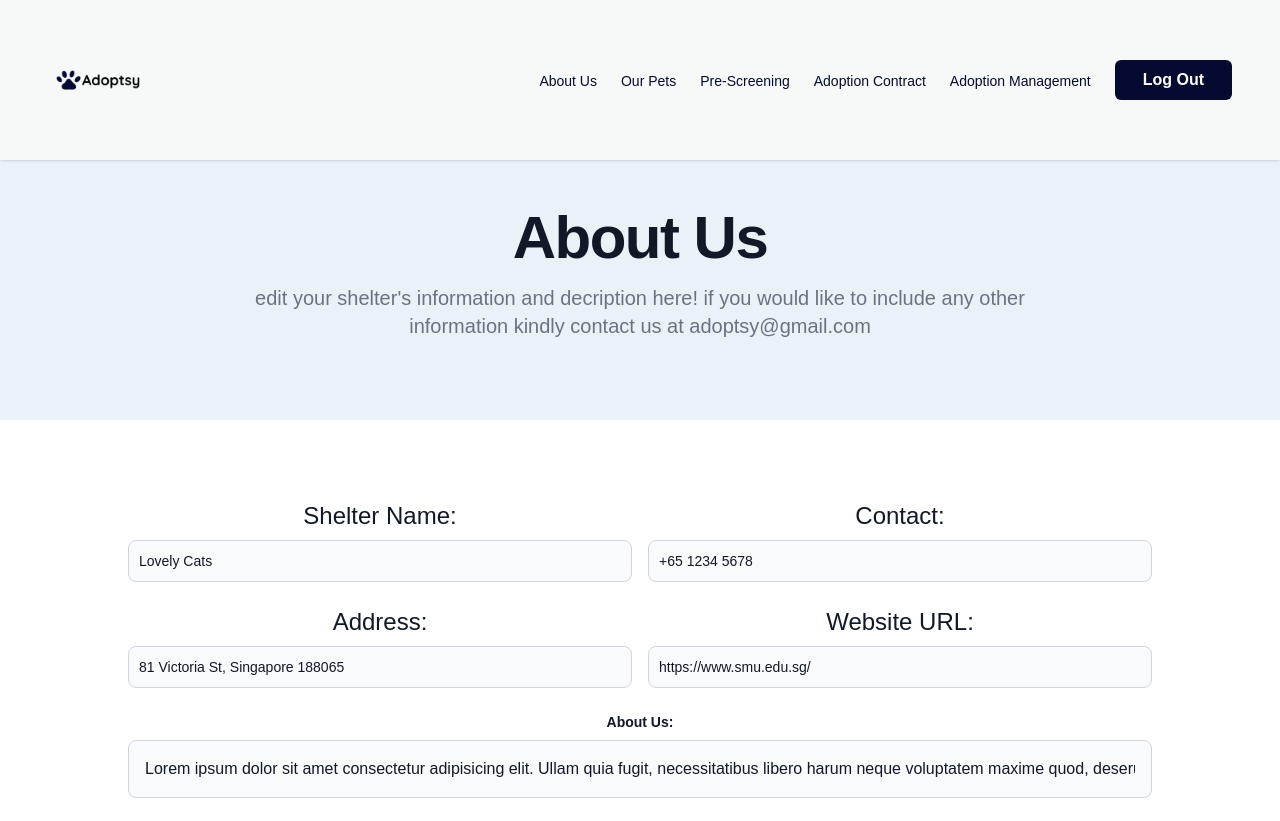
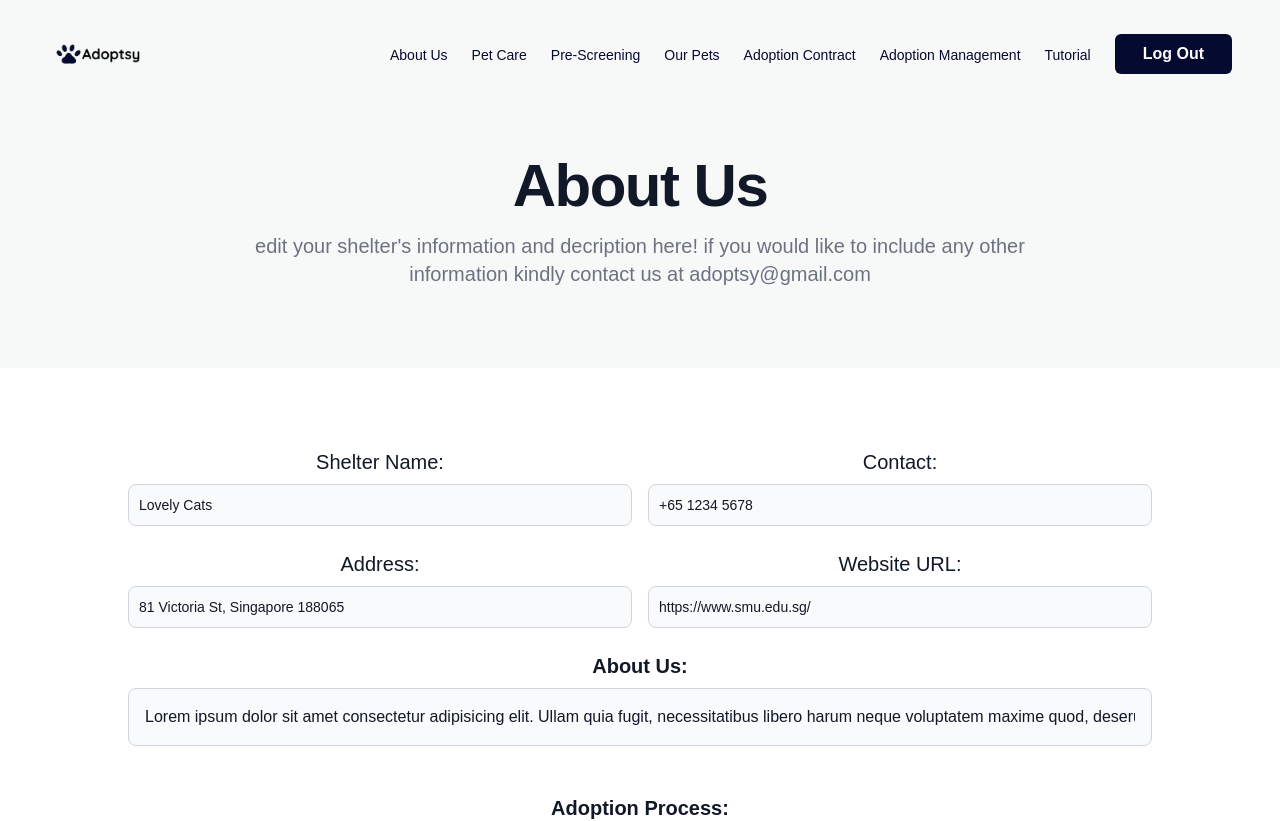
Before and after one commit to noviaantony/adoptimize, a React (Create React App) app in the folder client/: page /AboutUs in a window 1280 px wide. Shown: the top 821 px of the page. Built offline with nearby package versions, Linux system fonts and the light colour scheme.

Commit message:
style: Minor ui changes

```diff
--- a/client/src/components/aboutus/EditableTable2.jsx
+++ b/client/src/components/aboutus/EditableTable2.jsx
@@ -30,7 +30,7 @@ const EditableTable2 = () => {
     <div className="mt-20">
       <div className = "grid grid-cols-2 gap-4">
         <div class="mb-6 ml-32 font-nunito">
-            <label for="base-input" class="block mb-2 text-2xl font-medium text-gray-900 dark:text-white font-bold">Shelter Name:</label>
+            <label for="base-input" class="block mb-2 text-xl font-medium text-gray-900 dark:text-white font-bold">Shelter Name:</label>
             {shelterData.map(({ shelterId, Name, Contact, Address, Website, Description,AdoptionProcess }) => (
               <input type="text" id="base-input" class="bg-gray-50 border border-gray-300 text-gray-900 text-sm rounded-lg focus:ring-blue-500 focus:border-blue-500 block w-full p-2.5 dark:bg-gray-700 dark:border-gray-600 dark:placeholder-gray-400 dark:text-white dark:focus:ring-blue-500 dark:focus:border-blue-500 font-nunito" placeholder="Enter Your Shleter's Name"
               onChange={(e) => onChangeInput(e, shelterId)}
@@ -40,7 +40,7 @@ const EditableTable2 = () => {
 
         </div>
         <div class="mb-6 mr-32 font-nunito">
-            <label for="base-input" class="block mb-2 text-2xl font-medium text-gray-900 dark:text-white font-bold">Contact:</label>
+            <label for="base-input" class="block mb-2 text-xl font-medium text-gray-900 dark:text-white font-bold">Contact:</label>
             {shelterData.map(({ shelterId, Name, Contact, Address, Website, Description,AdoptionProcess  }) => (
               <input type="text" id="base-input" class="bg-gray-50 border border-gray-300 text-gray-900 text-sm rounded-lg focus:ring-blue-500 focus:border-blue-500 block w-full p-2.5 dark:bg-gray-700 dark:border-gray-600 dark:placeholder-gray-400 dark:text-white dark:focus:ring-blue-500 dark:focus:border-blue-500 font-nunito"
               placeholder="Enter Your Shleter's Contact Number"
@@ -53,14 +53,14 @@ const EditableTable2 = () => {
 
       <div className = "grid grid-cols-2 gap-4">
         <div class="mb-6 ml-32 font-nunito">
-          <label for="base-input" class="block mb-2 text-2xl font-medium text-gray-900 dark:text-white font-bold">Address:</label>
+          <label for="base-input" class="block mb-2 text-xl font-medium text-gray-900 dark:text-white font-bold">Address:</label>
           {shelterData.map(({ shelterId, Name, Contact, Address, Website, Description,AdoptionProcess  }) => (
           <input type="text" id="base-input" class="bg-gray-50 border border-gray-300 text-gray-900 text-sm rounded-lg focus:ring-blue-500 focus:border-blue-500 block w-full p-2.5 dark:bg-gray-700 dark:border-gray-600 dark:placeholder-gray-400 dark:text-white dark:focus:ring-blue-500 dark:focus:border-blue-500 font-nunito" placeholder="Enter Your Shleter's Address" onChange={(e) => onChangeInput(e, shelterId)}
           value = {Address}/>
           ))}
         </div>
         <div class="mb-6 mr-32 font-nunito">
-            <label for="base-input" class="block mb-2 text-2xl font-medium text-gray-900 dark:text-white font-bold">Website URL:</label>
+            <label for="base-input" class="block mb-2 text-xl font-medium text-gray-900 dark:text-white font-bold">Website URL:</label>
             {shelterData.map(({ shelterId, Name, Contact, Address, Website, Description,AdoptionProcess  }) => (
             <input type="text" id="base-input" class="bg-gray-50 border border-gray-300 text-gray-900 text-sm rounded-lg focus:ring-blue-500 focus:border-blue-500 block w-full p-2.5 dark:bg-gray-700 dark:border-gray-600 dark:placeholder-gray-400 dark:text-white dark:focus:ring-blue-500 dark:focus:border-blue-500 font-nunito" placeholder="Enter Your Shelter's Website URL"onChange={(e) => onChangeInput(e, shelterId)}
             value = {Website}/>
@@ -71,14 +71,14 @@ const EditableTable2 = () => {
 
 
       <div class="mb-12 mx-32 font-nunito">
-          <label for="large-input" class="block mb-2 text-sm text-2xl text-gray-900 dark:text-white font-bold">About Us:</label>
+          <label for="large-input" class="block mb-2 text-xl text-gray-900 dark:text-white font-bold">About Us:</label>
           {shelterData.map(({ shelterId, Name, Contact, Address, Website, Description,AdoptionProcess  }) => (
           <input type="text" id="large-input" class="block w-full p-4 text-gray-900 border border-gray-300 rounded-lg bg-gray-50 sm:text-md focus:ring-blue-500 focus:border-blue-500 dark:bg-gray-700 dark:border-gray-600 dark:placeholder-gray-400 dark:text-white dark:focus:ring-blue-500 dark:focus:border-blue-500 font-nunito" placeholder="Enter Description About Your Shelter" onChange={(e) => onChangeInput(e, shelterId)}
           value = {Description}/>
           ))}
       </div>
       <div class="mb-12 mx-32 font-nunito">
-          <label for="large-input" class="block mb-2 text-sm text-2xl text-gray-900 dark:text-white font-bold">Adoption Process:</label>
+          <label for="large-input" class="block mb-2 text-xl text-gray-900 dark:text-white font-bold">Adoption Process:</label>
           {shelterData.map(({ shelterId, Name, Contact, Address, Website, Description,AdoptionProcess  }) => (
           <input type="text" id="large-input" class="block w-full p-4 text-gray-900 border border-gray-300 rounded-lg bg-gray-50 sm:text-md focus:ring-blue-500 focus:border-blue-500 dark:bg-gray-700 dark:border-gray-600 dark:placeholder-gray-400 dark:text-white dark:focus:ring-blue-500 dark:focus:border-blue-500 font-nunito" placeholder="Enter Detailed Description About Adoption Process For Your Shelter" onChange={(e) => onChangeInput(e, shelterId)}
           value = {AdoptionProcess}/>
--- a/client/src/components/misc/Header.jsx
+++ b/client/src/components/misc/Header.jsx
@@ -2,7 +2,7 @@ import React from 'react'
 
 const Header = ({Title, Description}) => {
   return (
-    <section class="bg-[#EAF2F8] dark:bg-gray-900">
+    <section class="bg-[#F7F9F9] dark:bg-gray-900">
       <div class="py-8 px-4 mx-auto max-w-screen-xl text-center lg:py-12 lg:px-12">
         <h1 class="mb-4 text-4xl font-extrabold tracking-tight leading-none text-gray-900 md:text-5xl lg:text-6xl dark:text-white font-nunito">
           {Title}
@@ -16,3 +16,5 @@ const Header = ({Title, Description}) => {
 }
 
 export default Header
+
+// #EAF2F8
--- a/client/src/components/navigation/Navbar.jsx
+++ b/client/src/components/navigation/Navbar.jsx
@@ -14,12 +14,12 @@ const AuthNavbar = () => {
   // };
 
   return (
-    <nav className="shadow bg-[#F7F9F9] px-2 sm:px-4 py-2.5 w-full z-20 sticky top-0 left-0 font-default">
+    <nav className="bg-[#F7F9F9] px-2 sm:px-4 w-full z-20 sticky top-0 left-0 font-default">
       <div className="justify-between px-4 mx-auto lg:max-w-7xl md:items-center md:flex md:px-8">
         <div>
-          <div className="flex items-center justify-between py-3 md:py-5 md:block">
+          <div className="flex items-center justify-between py-2 md:py-1 md:block">
             <Link
-              class="toggleColour text-[#050a30] my-4 leading-tight no-underline hover:no-underline font-bold text-xl lg:text-3xl text-[#050a30] font-nunito"
+              class="toggleColour text-[#050a30] my-2 leading-tight no-underline hover:no-underline font-bold text-xl lg:text-3xl text-[#050a30] font-nunito"
               to="/AboutUs"
             >
               <img src={require("./Logo.png")} width="100rem" alt="" />
@@ -69,14 +69,6 @@ const AuthNavbar = () => {
             }`}
           >
             <ul className="items-center justify-center space-y-8 md:flex md:space-x-6 md:space-y-0">
-              {/* <div>
-                <Link
-                  className="text-[#050a30] hover:font-bolder text-sm font-nunito"
-                  to="/"
-                >
-                  <a href="javascript:void(0)">Dashboard</a>
-                </Link>
-              </div> */}
 
               <div>
                 <Link
@@ -86,22 +78,12 @@ const AuthNavbar = () => {
                   <a href="javascript:void(0)">About Us</a>
                 </Link>
               </div>
-
-              {/* <div>
-                <Link
-                  className="text-[#050a30] text-sm hover:font-bolder"
-                  to="/AdoptionProcess"
-                >
-                  <a href="javascript:void(0)">Adoption Process</a>
-                </Link>
-              </div> */}
-
               <div>
                 <Link
                   className="text-[#050a30] text-sm hover:font-bolder font-nunito"
-                  to="/OurPets"
+                  to="/PetCare"
                 >
-                  <a href="javascript:void(0)">Our Pets</a>
+                  <a href="javascript:void(0)">Pet Care</a>
                 </Link>
               </div>
               <div>
@@ -110,6 +92,14 @@ const AuthNavbar = () => {
                   to="/Prescreening"
                 >
                   <a href="javascript:void(0)">Pre-Screening</a>
+                </Link>
+              </div>
+              <div>
+                <Link
+                  className="text-[#050a30] text-sm hover:font-bolder font-nunito"
+                  to="/OurPets"
+                >
+                  <a href="javascript:void(0)">Our Pets</a>
                 </Link>
               </div>
               <div>
@@ -128,14 +118,15 @@ const AuthNavbar = () => {
                   <a href="javascript:void(0)">Adoption Management</a>
                 </Link>
               </div>
-              {/* <div>
+              <div>
                 <Link
                   className="text-[#050a30] text-sm hover:font-bolder font-nunito"
-                  to="/Payments"
+                  to="/Tutorial"
                 >
-                  <a href="javascript:void(0)">Payments</a>
+                  <a href="javascript:void(0)">Tutorial</a>
                 </Link>
-              </div> */}
+              </div>
+
               <button
                 className="bg-primary-500 focus:bg-primary-700 focus:text-gray-200 focus:shadow-outline focus:outline-none transition duration-300
                 px-7 py-2 w-full bg-[#050a30] text-center rounded-md block sm:w-auto font-bold hover:bg-gray-700 hover:text-white text-white font-nunito"
--- a/client/src/screens/AboutUs.jsx
+++ b/client/src/screens/AboutUs.jsx
@@ -31,11 +31,11 @@ const AboutUs = () => {
   };
 
   return (
-    <div>
+    <div className="mb-20">
       <Header Title="About Us" Description = "edit your shelter's information and decription here! if you would like to include any other information kindly contact us at adoptsy@gmail.com"/>
       {/* <EditableTable/> */}
       <EditableTable2/>
-      <button class="bg-gray-700 hover:bg-gray-500 focus:bg-white focus:text-gray-500 transition duration-300 text-white font-bold py-2 px-4 rounded-full font-nunito text-xl px-10 py-2" onClick={handleClickOpen}>
+      <button class="bg-gray-700 hover:bg-gray-500 focus:bg-white focus:text-gray-500 transition duration-300 text-white font-bold py-2 px-4 rounded-full font-nunito text-sm px-10 py-2" onClick={handleClickOpen}>
         Save Information
       </button>
 
```
